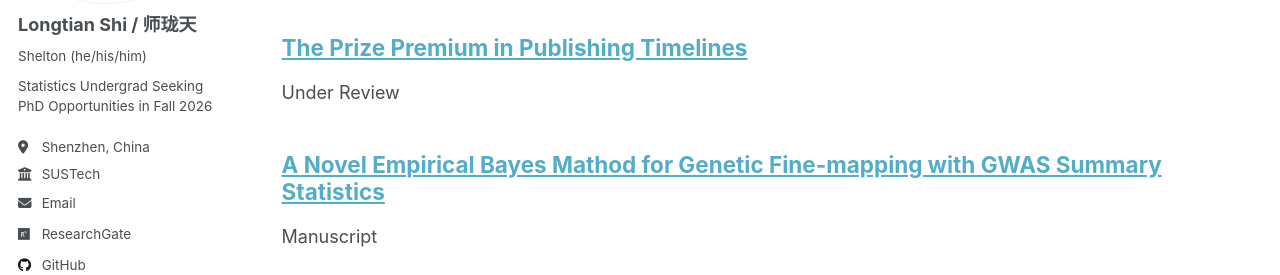
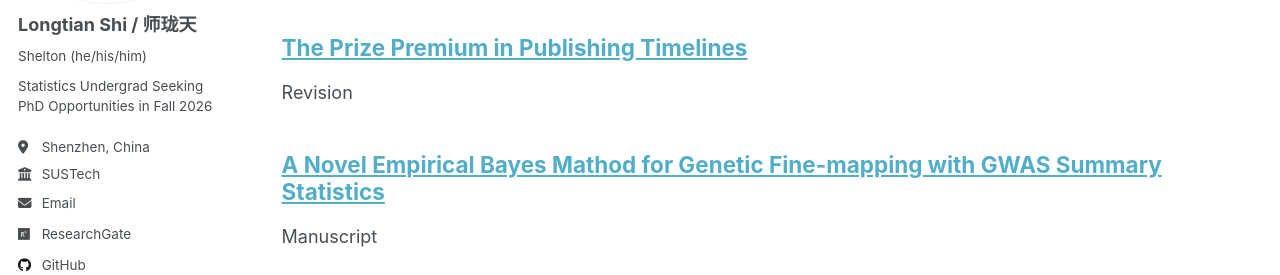
Before and after one commit to statslt/statslt.github.io, a Jekyll site: the page built from _pages/publications.html, in a window 1280 px wide. Shown: the part 229-504 px from the top of the page. Built offline with Jekyll 4.4.1, drawn with Linux system fonts in a browser that asks for light colours.

Commit message:
Update NTJY.md
Signed-off-by: shelton <124960483+statslt@users.noreply.github.com>

```diff
--- a/_publications/NTJY.md
+++ b/_publications/NTJY.md
@@ -2,7 +2,7 @@
 title: "The Prize Premium in Publishing Timelines"
 category: manuscripts
 permalink: /publication/NTJY
-excerpt: "Under Review"
+excerpt: "Revision"
 venue: ""
 authors: ["Shi,L.", "Shi, Y.", "Fu, Y.", "Jiang, F.", "Ma, Y."]
 corresponding_author: "Ma, Y."
```
